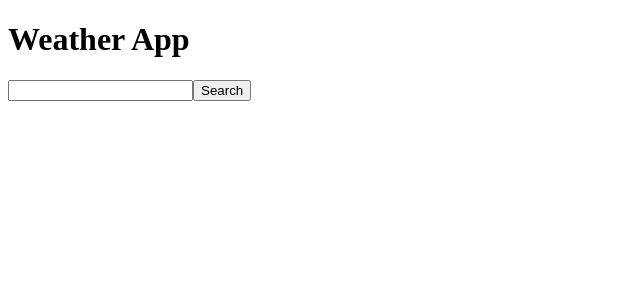
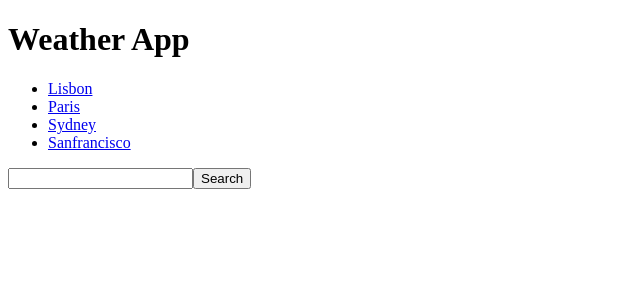
Before and after one commit to rozie321/homeworkreactweek4-weatherapp, a React (Create React App) app: page / in a window 1280 px wide. Shown: the top 300 px of the page, without its empty margins (0-640 px from the left). Built offline with nearby package versions, Linux system fonts and the light colour scheme.

Commit message:
added Div with the top part of the cities

```diff
--- a/src/App.js
+++ b/src/App.js
@@ -1,13 +1,20 @@
-/*import "./styles.css";
-import Weathersearchengine from "./Weathersearchengine";
-export default function App() {
-  return (
-    <div className="App">
-      <h1>Weather App</h1>
-      <form action="">
-        <input type="search" />
-        <input type="submit" value="Search" />
-      </form>
+export default function App(){
+  return(
+    <div>
+      <ul>
+        <li>
+          <a href="#">Lisbon</a>
+        </li>
+        <li>
+          <a href="#">Paris</a>
+        </li>
+        <li>
+          <a href="#">Sydney</a>
+        </li>
+        <li>
+          <a href="#">Sanfrancisco</a>
+        </li>
+      </ul>
     </div>
-  );
-}*/
+  )
+}
--- a/src/index.js
+++ b/src/index.js
@@ -1,7 +1,7 @@
 import { StrictMode } from "react";
 import { createRoot } from "react-dom/client";
 import Weathersearchengine from "./Weathersearchengine";
-/*import App from "./App";*/
+import App from "./App";
 
 const rootElement = document.getElementById("root");
 const root = createRoot(rootElement);
@@ -9,6 +9,7 @@ const root = createRoot(rootElement);
 root.render(
   <StrictMode>
     <h1>Weather App</h1>
+    <App/>
     <Weathersearchengine />
   </StrictMode>
 );
```
